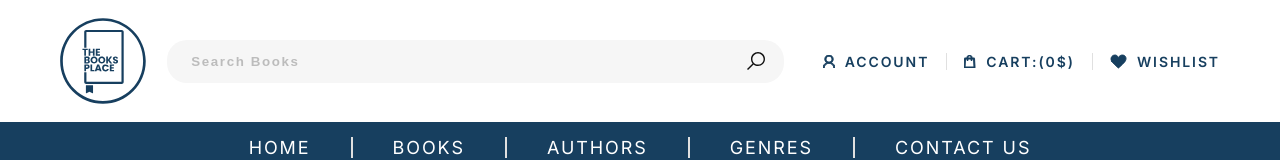
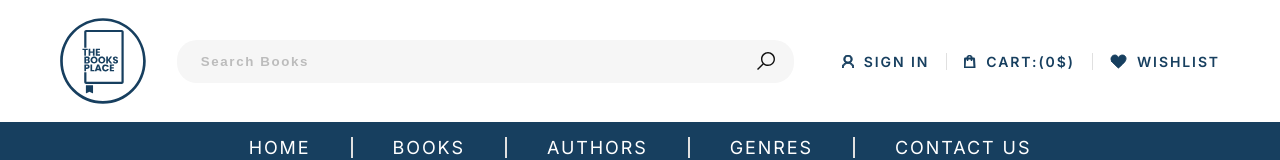
Before and after one commit to Stesho/university, a React (Create React App) app: page /login in a window 1280 px wide. Shown: the top 160 px of the page. Built offline with nearby package versions, Linux system fonts and the light colour scheme.

Commit message:
feat: add navigation after auth

```diff
--- a/package.json
+++ b/package.json
@@ -13,6 +13,7 @@
     "localforage": "^1.10.0",
     "match-sorter": "^6.3.1",
     "mobx": "^6.9.0",
+    "mobx-react": "^7.6.0",
     "react": "^18.2.0",
     "react-dom": "^18.2.0",
     "react-router-dom": "^6.10.0",
--- a/src/components/header/Header.tsx
+++ b/src/components/header/Header.tsx
@@ -8,9 +8,12 @@ import { ReactComponent as SearchIcon } from '../../assets/icons/search-icon.svg
 import { ReactComponent as Logo } from '../../assets/icons/logo.svg';
 import useScrollDirection from '../../core/hooks/useScrollDirection';
 import ActiveLink from '../../core/types/activeLink';
+import { useStore } from '../../context/storeContext';
+import { observer } from 'mobx-react';
 
-const Header = () => {
+const Header = observer(() => {
   const isHeaderShown = useScrollDirection();
+  const userStore = useStore('UserStore');
 
   const setActiveLink = (active: ActiveLink) =>
     active.isActive ? `${styles.activeLink}` : '';
@@ -26,10 +29,17 @@ const Header = () => {
           <SearchIcon className={styles.searchIcon} />
         </div>
         <div className={styles.menu}>
-          <NavLink to={'/login'} className={styles.account}>
-            <AccountIcon className={styles.accountIcon} />
-            <span className={styles.accountCaption}>Account</span>
-          </NavLink>
+          {userStore.getUser() ? (
+            <NavLink to={'/account'} className={styles.account}>
+              <AccountIcon className={styles.accountIcon} />
+              <span className={styles.accountCaption}>Account</span>
+            </NavLink>
+          ) : (
+            <NavLink to={'/login'} className={styles.account}>
+              <AccountIcon className={styles.accountIcon} />
+              <span className={styles.accountCaption}>Sign in</span>
+            </NavLink>
+          )}
           <NavLink to={'/cart'} className={styles.cart}>
             <CartIcon className={styles.cartIcon} />
             <span className={styles.cartCaption}>Cart:(0$)</span>
@@ -71,6 +81,6 @@ const Header = () => {
       </nav>
     </header>
   );
-};
+});
 
 export default Header;
--- /dev/null
+++ b/src/core/constants/routes.ts
@@ -0,0 +1,8 @@
+export const HOME_ROUTE = '/';
+export const BOOKS_ROUTE = '/books';
+export const AUTHORS_ROUTE = '/authors';
+export const GENRES_ROUTE = '/genres';
+export const CONTACTS_ROUTE = '/contacts';
+export const REGISTRATION_ROUTE = '/registration';
+export const LOGIN_ROUTE = '/login';
+export const ACCOUNT_ROUTE = '/account';
--- a/src/pages/login/LoginPage.tsx
+++ b/src/pages/login/LoginPage.tsx
@@ -1,18 +1,18 @@
 import React, { useState } from 'react';
 import styles from './LoginPage.module.scss';
-import User, { AuthData } from '../../core/types/user';
-import api from '../../core/api/api';
-import { setCookie } from '../../core/utils/cookie';
+import { AuthData } from '../../core/types/user';
 import Input from '../../components/ui/input/Input';
-import { NavLink } from 'react-router-dom';
+import { NavLink, useNavigate } from 'react-router-dom';
 import Button from '../../components/ui/button/Button';
 import { useStore } from '../../context/storeContext';
+import { ACCOUNT_ROUTE } from '../../core/constants/routes';
 
 const LoginPage = () => {
   const [username, setUsername] = useState('');
   const [email, setEmail] = useState('');
   const [password, setPassword] = useState('');
   const userStore = useStore('UserStore');
+  const navigate = useNavigate();
 
   const preventDefaultSubmit = (event: React.FormEvent<HTMLFormElement>) =>
     event.preventDefault();
@@ -24,6 +24,9 @@ const LoginPage = () => {
       password,
     };
     await userStore.singIn(user);
+    if (userStore.getUser()) {
+      navigate(ACCOUNT_ROUTE);
+    }
   };
 
   return (
--- a/src/pages/registration/RegistrationPage.tsx
+++ b/src/pages/registration/RegistrationPage.tsx
@@ -6,12 +6,15 @@ import Input from '../../components/ui/input/Input';
 import Button from '../../components/ui/button/Button';
 import userStore from '../../store/userStore';
 import { useStore } from '../../context/storeContext';
+import { ACCOUNT_ROUTE } from '../../core/constants/routes';
+import { useNavigate } from 'react-router-dom';
 
 const RegistrationPage = () => {
   const [username, setUsername] = useState('');
   const [email, setEmail] = useState('');
   const [password, setPassword] = useState('');
   const userStore = useStore('UserStore');
+  const navigate = useNavigate();
 
   const preventDefaultSubmit = (event: React.FormEvent<HTMLFormElement>) =>
     event.preventDefault();
@@ -23,6 +26,9 @@ const RegistrationPage = () => {
       password,
     };
     await userStore.signUp(user);
+    if (userStore.getUser()) {
+      navigate(ACCOUNT_ROUTE);
+    }
   };
 
   return (
--- a/src/store/userStore.ts
+++ b/src/store/userStore.ts
@@ -4,7 +4,7 @@ import api from '../core/api/api';
 import { setCookie } from '../core/utils/cookie';
 
 class UserStore {
-  user: User | null = null;
+  private user: User | null = null;
 
   constructor() {
     makeAutoObservable(this);
@@ -26,6 +26,10 @@ class UserStore {
       this.user = response;
     }
   }
+
+  getUser() {
+    return this.user;
+  }
 }
 
 export default UserStore;
```
Also changed, not shown: 1 other file (tests, documents, lock files or other folders).
